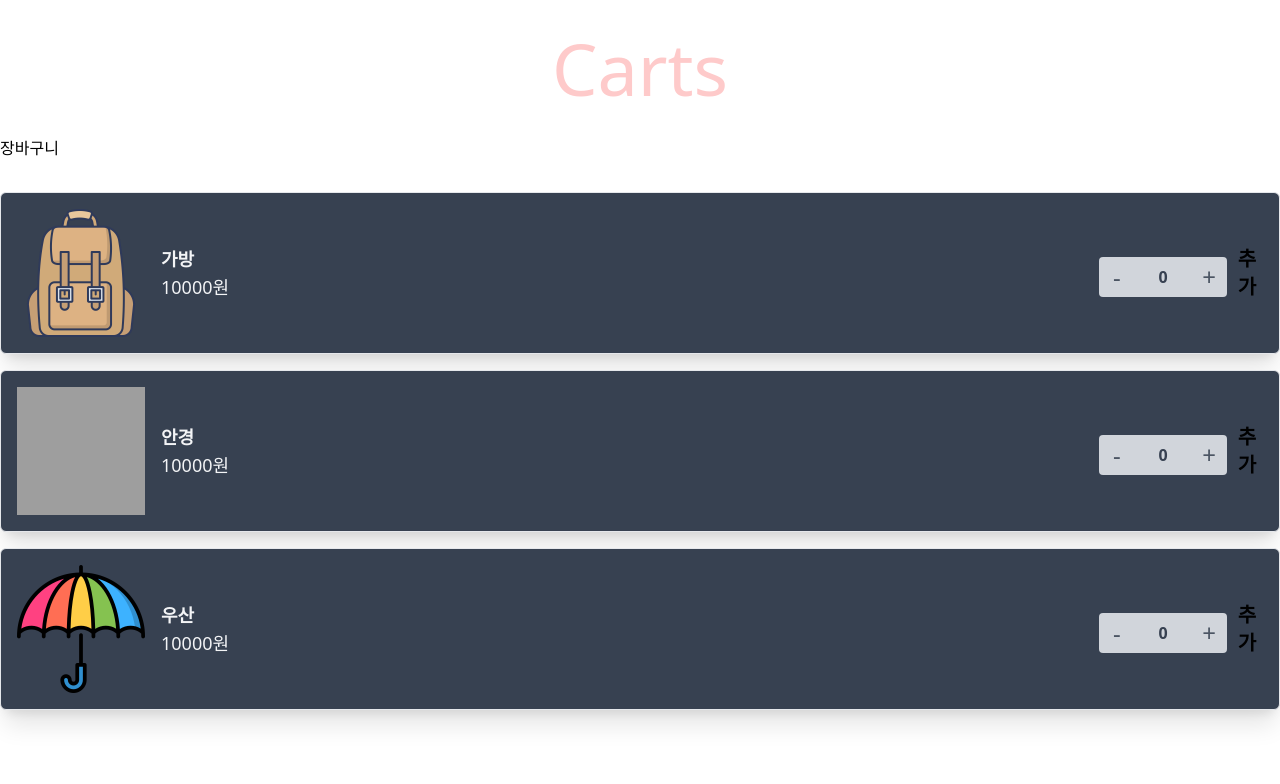
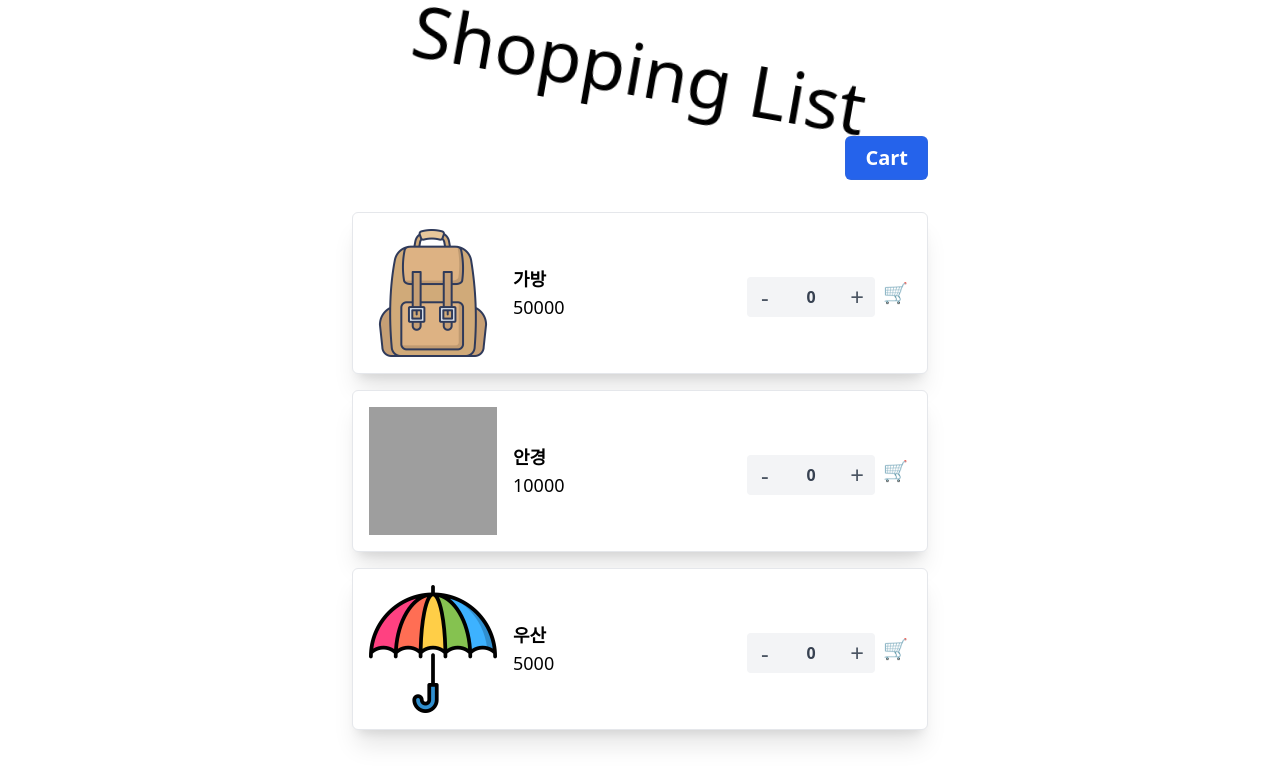
Before and after one commit to woorifisa-service-dev-2nd/frontend-3rd-shoppingCart, a React (Vite) app in the folder frontend-3rd-shoppingCart/: page / in a window 1280 px wide. Shown: the top 784 px of the page. Built offline with nearby package versions, Linux system fonts and the light colour scheme; grey boxes are pictures that could not be loaded.

Commit message:
기능 완료

```diff
--- a/frontend-3rd-shoppingCart/src/App.jsx
+++ b/frontend-3rd-shoppingCart/src/App.jsx
@@ -4,56 +4,47 @@ import CartForm from './component/shoppingCart/CartForm'
 import { CartContext, CartDispatchContext } from './context/CartContext'
 import { createPortal } from 'react-dom'
 import Modal from './component/ui/Modal'
-import DefaultLayout from './layouts/DefaultLayout'
+
 
 const dummyData = [
   {
     id: 1,
     product: '가방',
-    count: 1,
-    price: "10000원",
+    count: 0,
+    price: "50000",
     img: "/img/free-icon-bag-3534513.png"
   },
   {
     id: 2,
     product: '안경',
     count: 0,
-    price: "10000원",
+    price: "10000",
     img: "/img/free-icon-eyeglasses-149456.png"
   },
   {
     id: 3,
     product: '우산',
     count: 0,
-    price: "10000원",
+    price: "5000",
     img: "/img/free-icon-umbrella-949816.png"
   }
 ]
 
 const reducer = (carts, action) => {
-  switch (action.type) {
+  switch (action.type){
     case 'ADD':
-      const addCarts = carts.map((data) => data.id === action.addCart.id ? action.addCart : data);
+      const addCarts = carts.map((data)=> data.id=== action.addCart.id ? action.addCart : data);
 
       return addCarts;
 
     case 'DELETE':
-      const deleteCarts = carts.map((data) => data.id === action.deleteCart.id ? action.deleteCart : data);
+      const deleteCarts = carts.map((data)=> data.id=== action.deleteCart.id ? action.deleteCart : data);
 
       return deleteCarts;
   }
 }
 
-const removeTodoHandler = (removeTodoId) => {
-  console.log(removeTodoId);
-  const removeTodos = todos.filter(todo => todo.id !== removeTodoId);
-  setTodos(removeTodos);
-}
 
-const addHandler = (addCart) => {
-  const addCarts = carts.map((data) => data.id === addCart.id ? addCart : data);
-
-}
 
 const App = () => {
   const [carts, dispatch] = useReducer(reducer, dummyData);
@@ -66,25 +57,30 @@ const App = () => {
       <header>
         <div className="flex justify-center">
           <a to="/">
-            <h1 className='py-8 text-red-200 max-w-max text-7xl'>Carts</h1>
+            <h1 className='animate-spin-slow py-8 text-black max-w-max text-7xl'>Shopping List</h1>
           </a>
         </div>
       </header>
 
         <CartContext.Provider value={[carts, openModal, closeModal]}>
-        <CartDispatchContext.Provider value={dispatch}>
-          <div>
-            <button onClick={openModal}>장바구니</button>
+          <CartDispatchContext.Provider value = {dispatch}>
+          <div className='max-w-xl mx-auto min-w-[20rem]'>
+
+            <div className='flex justify-end'>
+            <button className="inline-flex items-center rounded-md text-xl font-semibold  bg-blue-600 px-5 py-2 text-white ring-1 ring-inset ring-gray-500/10" onClick={openModal}>Cart</button>
             </div>
-          <div>
+
+
               <section>
                 <CartBody isMain={true}></CartBody>
               </section>
-          </div>
+
             {isOpen && createPortal(
               <Modal>
               <CartForm isMain={false}></CartForm>
             </Modal>, document.body)}
+
+          </div>
           </CartDispatchContext.Provider>
         </CartContext.Provider>
     </div>
--- a/frontend-3rd-shoppingCart/src/component/shoppingCart/CartBody.jsx
+++ b/frontend-3rd-shoppingCart/src/component/shoppingCart/CartBody.jsx
@@ -2,10 +2,8 @@ import React, { useContext } from 'react'
 import CartItem from './CartItem';
 import { CartContext } from '../../context/CartContext';
 const CartBody = ({isMain}) => {
-  const [carts, closeModal] = useContext(CartContext);
-  // const isMain = (children) => children.startsWith('main')? true:false;
-  // console.log(children);
-  // console.log(children.startsWith('main'));
+  const [carts] = useContext(CartContext);
+
   console.log(isMain);
   return (
     <ul className='px-0 my-8'>
--- a/frontend-3rd-shoppingCart/src/component/shoppingCart/CartForm.jsx
+++ b/frontend-3rd-shoppingCart/src/component/shoppingCart/CartForm.jsx
@@ -1,6 +1,6 @@
 import React, { useContext, useEffect, useState } from 'react'
 import { CartContext } from '../../context/CartContext';
-import CartItem from './CartItem';
+
 import CartBody from './CartBody';
 
 const CartForm = ({isMain}) => {
@@ -8,7 +8,7 @@ const CartForm = ({isMain}) => {
 
   return (
     <>
-            <h3 className="text-3xl text-red-600">Cart</h3>
+            <h3 className="text-3xl text-black">Cart</h3>
             <form className='my-2'>
             <CartBody isMain={isMain}></CartBody>
             <div className='flex justify-end gap-4'>
--- a/frontend-3rd-shoppingCart/src/component/shoppingCart/CartItem.jsx
+++ b/frontend-3rd-shoppingCart/src/component/shoppingCart/CartItem.jsx
@@ -1,11 +1,11 @@
 import React, { useContext, useState } from 'react'
-// import Modal from '../ui/Modal'
+
 import IconButton from '@/component/ui/button/IconButton'
-import { createPortal } from 'react-dom'
+
 import { CartDispatchContext } from '../../context/CartContext';
 import CustomNumberInput from '../ui/button/CountButton';
 // rafce
-const CartItem = ({ isMain, cart }) => {
+const CartItem = ({isMain, cart}) => {
   const [value, setValue] = useState(0);
 
   const decrement = () => {
@@ -20,54 +20,54 @@ const CartItem = ({ isMain, cart }) => {
 
   const dispatch = useContext(CartDispatchContext);
 
-  const addEvent = () => {
-
-    if (value === 0) {
-      alert("상품을 수량을 선택해주세요")
-    } else {
-      dispatch({
-        type: "ADD", addCart: {
+    const addEvent = ()=>{
+      if(value === 0){
+        alert('수량을 추가해주세요');
+      }
+      else{
+        dispatch({type:"ADD", addCart:{
             id: cart.id,
             product: cart.product,
-          count: cart.count + value,
+            count: cart.count+value,
+            price: cart.price,
+            img: cart.img
+        }});
 
-        }
-      });
-      alert(`상품 ${cart.product}이 추가되었습니다.`);
         setValue(0);
 
+        alert(`상품 ${cart.product}이 추가되었습니다.`);
       }
 
     }
-  const deleteEvent = () => {
-    dispatch({
-      type: "DELETE", deleteCart: {
+    const deleteEvent = ()=>{
+        dispatch({type:"DELETE", deleteCart:{
             id: cart.id,
             product: cart.product,
-        count: 0
-      }
-    })
+            count: 0,
+            price: cart.price,
+            img: cart.img
+        }})
 
         console.log(cart.count);
     }
   return (
-    <li className="flex gap-4 justify-between my-4 py-4 px-4 border-[1px] bg-gray-700 rounded-md shadow-xl">
+    <li className="flex gap-4 justify-between my-4 py-4 px-4 border-[1px] bg-white rounded-md shadow-xl">
 
         <div className="flex items-center">
               <img src={cart.img} alt="" className="w-32 h-32 mr-4" />
           <div>
-    <h2 data-test="title" className="mb-0 text-lg font-bold text-gray-100 uppercase">{cart.product}</h2>
-    <h2 className="mb-0 text-lg text-gray-100">{cart.price}</h2>
+            <h2 data-test="title" className="mb-0 text-lg font-bold text-black uppercase">{cart.product}</h2>
+            <p className="mb-0 text-lg text-black">{cart.price}</p>
           </div>
         </div>
 
 
         <div className="flex items-center gap-1">
             {isMain && <CustomNumberInput value={value} decrement={decrement} increment={increment}></CustomNumberInput>}
-        {isMain && <IconButton icon={'추가'} onClick={addEvent} />}
+            {isMain && <IconButton icon={'🛒'} onClick={addEvent}/>}
 
-        {!isMain && <div className="mb-0 text-lg font-bold text-gray-100 uppercase">{cart.count}</div>}
-        {!isMain && <IconButton textColor='text-red-300' icon={'🗑'} onClick={deleteEvent} />}
+            {!isMain && <div className="mb-0 text-lg font-bold text-black uppercase">{cart.count}</div>}
+            {!isMain && <IconButton textColor='text-red-300' icon={'🗑'} onClick={deleteEvent}/>}
         </div>
     </li>
   )
--- a/frontend-3rd-shoppingCart/src/component/ui/Modal.jsx
+++ b/frontend-3rd-shoppingCart/src/component/ui/Modal.jsx
@@ -1,13 +1,11 @@
-import React, { useContext } from 'react'
-import { CartContext } from '../../context/CartContext';
+import React from 'react'
 
-const Modal = ({ children }) => {
-  const [carts, closeModal] = useContext(CartContext);
+const Modal = ({ children, onClose }) => {
   return (
     <>
-        <div data-cy="modal-backdrop" className='fixed top-0 left-0 w-full h-full backdrop-blur-md z-1' onClick={closeModal}></div>
+        <div data-cy="modal-backdrop" className='fixed top-0 left-0 w-full h-full backdrop-blur-md z-1' onClick={onClose}></div>
         <div
-            className='fixed z-10 w-1/2 p-8 m-0 transform -translate-x-1/2 -translate-y-1/2 border-none rounded shadow-xl top-1/2 left-1/2 bg-slate-600'
+            className='fixed z-10 w-1/2 p-8 m-0 transform -translate-x-1/2 -translate-y-1/2 border-none rounded shadow-xl top-1/2 left-1/2 bg-white'
         >
             { children }
         </div>
--- a/frontend-3rd-shoppingCart/src/component/ui/button/CountButton.jsx
+++ b/frontend-3rd-shoppingCart/src/component/ui/button/CountButton.jsx
@@ -1,7 +1,7 @@
-import React, { useState } from 'react';
-// import './CustomNumberInput.css'; // Import the CSS file
+import React from 'react';
 
-const CustomNumberInput = ({ value, decrement, increment }) => {
+
+const CustomNumberInput = ({value, decrement, increment}) => {
 
 
   return (
@@ -11,18 +11,18 @@ const CustomNumberInput = ({ value, decrement, increment }) => {
       <div className="flex flex-row h-10 w-full rounded-lg relative bg-transparent mt-1">
         <button
           onClick={decrement}
-          className="bg-gray-300 text-gray-600 hover:text-gray-700 hover:bg-gray-400 h-full w-20 rounded-l cursor-pointer outline-none"
+          className="bg-gray-100 text-gray-600 hover:text-gray-700 hover:bg-gray-400 h-full w-20 rounded-l cursor-pointer outline-none"
         >
           <span className="m-auto text-2xl font-thin">-</span>
         </button>
         <input
-          className="outline-none focus:outline-none text-center w-full bg-gray-300 font-semibold text-md hover:text-black focus:text-black md:text-base cursor-default flex items-center text-gray-700  outline-none"
+          className=" focus:outline-none text-center w-full bg-gray-100 font-semibold text-md hover:text-black focus:text-black md:text-base cursor-default flex items-center text-gray-700  outline-none"
           name="custom-input-number" readOnly
           value={value}
         />
         <button
           onClick={increment}
-          className="bg-gray-300 text-gray-600 hover:text-gray-700 hover:bg-gray-400 h-full w-20 rounded-r cursor-pointer"
+          className="bg-gray-100 text-gray-600 hover:text-gray-700 hover:bg-gray-400 h-full w-20 rounded-r cursor-pointer"
         >
           <span className="m-auto text-2xl font-thin">+</span>
         </button>
--- a/frontend-3rd-shoppingCart/src/component/ui/button/IconButton.jsx
+++ b/frontend-3rd-shoppingCart/src/component/ui/button/IconButton.jsx
@@ -1,5 +1,5 @@
-import React, { useContext } from 'react'
-import { CartDispatchContext } from '../../../context/CartContext'
+import React from 'react'
+
 
 const IconButton = ({ textColor, icon, onClick}) => {
 
--- a/frontend-3rd-shoppingCart/tailwind.config.js
+++ b/frontend-3rd-shoppingCart/tailwind.config.js
@@ -5,7 +5,10 @@ export default {
   ],
 
   theme: {
-    extend: {},
+    extend: {
+      animation: {
+      'spin-slow': 'spin 1.8s infinite'
+    }},
   },
   plugins: [],
 }
```
Lines whose indentation alone changed are shown as unchanged.
